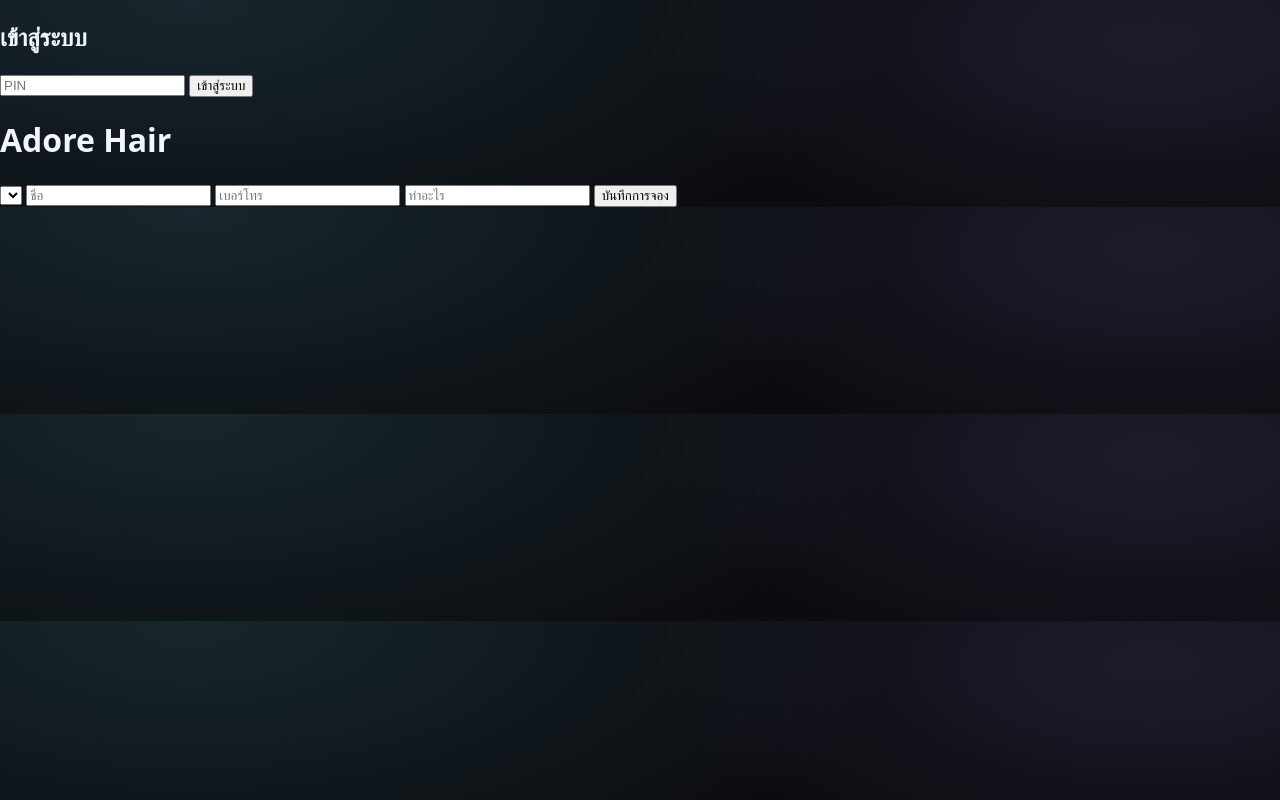
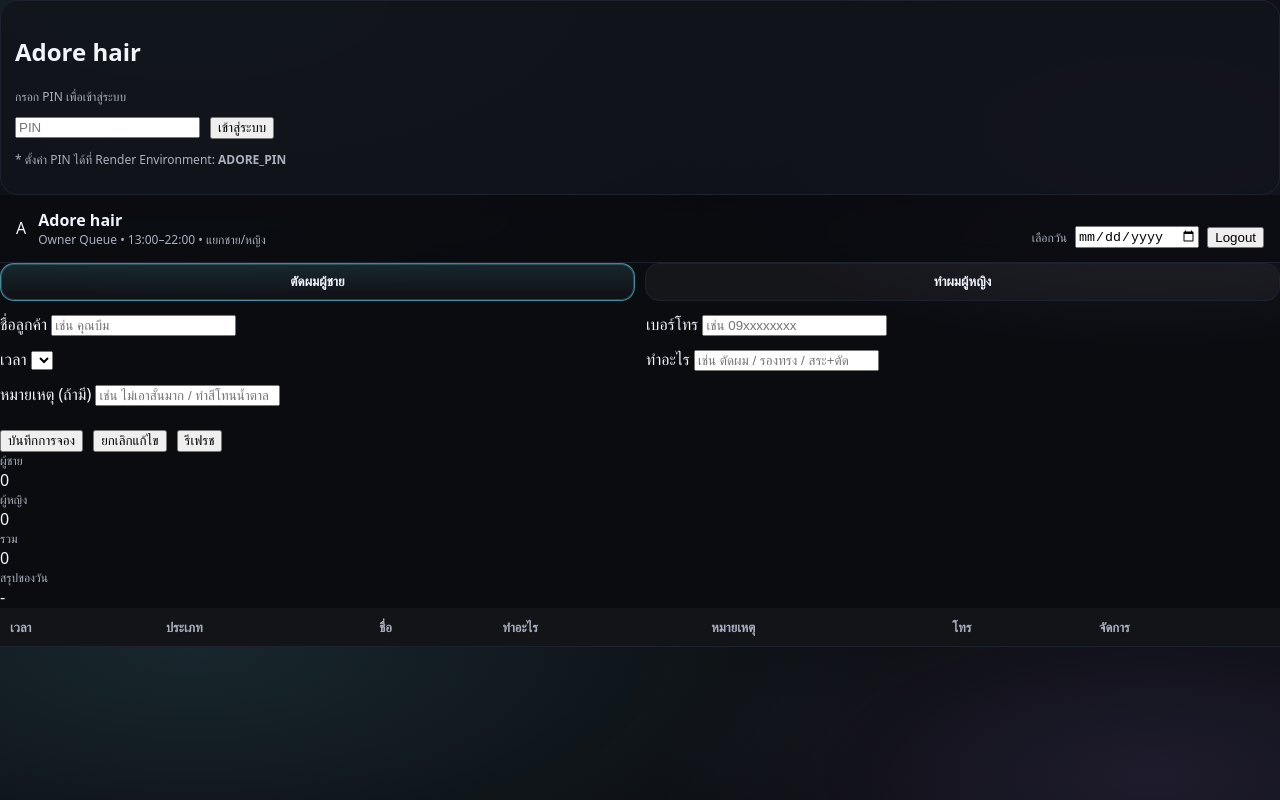
Before and after one commit to natthakitkich/adore-hair, a website: page public/index.html in a window 1280 px wide. Drawn offline with Linux system fonts and the light colour scheme; no server answers.

Commit message:
Update index.html

```diff
--- a/public/index.html
+++ b/public/index.html
@@ -1,35 +1,129 @@
-<!DOCTYPE html>
+<!doctype html>
 <html lang="th">
 <head>
-  <meta charset="UTF-8" />
-  <title>Adore Hair Queue</title>
-  <link rel="stylesheet" href="style.css" />
+  <meta charset="utf-8" />
+  <meta name="viewport" content="width=device-width, initial-scale=1" />
+  <title>Adore hair — Queue</title>
+  <link rel="stylesheet" href="./style.css" />
 </head>
 <body>
 
-<div id="loginOverlay">
-  <div class="loginBox">
-    <h2>เข้าสู่ระบบ</h2>
-    <input id="pin" placeholder="PIN" />
-    <button id="loginBtn">เข้าสู่ระบบ</button>
-    <div id="loginMsg"></div>
+  <!-- LOGIN SCREEN (must login first) -->
+  <section id="loginScreen" class="screen">
+    <div class="card">
+      <h1>Adore hair</h1>
+      <p class="muted">กรอก PIN เพื่อเข้าสู่ระบบ</p>
+
+      <div class="row">
+        <input id="pin" type="password" inputmode="numeric" placeholder="PIN" />
+        <button id="loginBtn" class="primary">เข้าสู่ระบบ</button>
+      </div>
+
+      <div id="loginMsg" class="msg"></div>
+      <p class="hint muted">* ตั้งค่า PIN ได้ที่ Render Environment: <b>ADORE_PIN</b></p>
+    </div>
+  </section>
+
+  <!-- APP SCREEN -->
+  <section id="appScreen" class="screen hidden">
+    <header class="topbar">
+      <div class="brand">
+        <div class="avatar">A</div>
+        <div>
+          <div class="title">Adore hair</div>
+          <div class="subtitle muted">Owner Queue • 13:00–22:00 • แยกชาย/หญิง</div>
         </div>
       </div>
 
-<h1>Adore Hair</h1>
+      <div class="actions">
+        <label class="muted">เลือกวัน</label>
+        <input id="date" type="date" />
+        <button id="logoutBtn" class="ghost">Logout</button>
+      </div>
+    </header>
 
-<form id="bookingForm">
-  <select id="time"></select>
-  <input id="name" placeholder="ชื่อ" required />
-  <input id="phone" placeholder="เบอร์โทร" required />
-  <input id="service" placeholder="ทำอะไร" required />
-  <button id="submitBtn">บันทึกการจอง</button>
+    <main class="wrap">
+      <div class="tabs">
+        <button class="tab active" data-tab="male">ตัดผมผู้ชาย</button>
+        <button class="tab" data-tab="female">ทำผมผู้หญิง</button>
+      </div>
+
+      <form id="bookingForm" class="panel">
+        <div class="grid">
+          <div>
+            <label>ชื่อลูกค้า</label>
+            <input id="name" type="text" placeholder="เช่น คุณบีม" required />
+          </div>
+          <div>
+            <label>เบอร์โทร</label>
+            <input id="phone" type="tel" placeholder="เช่น 09xxxxxxxx" required />
+          </div>
+
+          <div>
+            <label>เวลา</label>
+            <select id="time" required></select>
+          </div>
+          <div>
+            <label>ทำอะไร</label>
+            <input id="service" type="text" placeholder="เช่น ตัดผม / รองทรง / สระ+ตัด" required />
+          </div>
+
+          <div class="full">
+            <label>หมายเหตุ (ถ้ามี)</label>
+            <input id="note" type="text" placeholder="เช่น ไม่เอาสั้นมาก / ทำสีโทนน้ำตาล" />
+          </div>
+        </div>
+
+        <div class="row between">
+          <div class="row">
+            <button id="submitBtn" type="submit" class="primary">บันทึกการจอง</button>
+            <button id="cancelEditBtn" type="button" class="ghost hidden">ยกเลิกแก้ไข</button>
+            <button id="refreshBtn" type="button" class="ghost">รีเฟรช</button>
+          </div>
+          <div id="msg" class="msg"></div>
+        </div>
       </form>
 
+      <section class="panel">
+        <div class="summary">
+          <div class="box">
+            <div class="muted">ผู้ชาย</div>
+            <div id="countMale" class="big">0</div>
+          </div>
+          <div class="box">
+            <div class="muted">ผู้หญิง</div>
+            <div id="countFemale" class="big">0</div>
+          </div>
+          <div class="box">
+            <div class="muted">รวม</div>
+            <div id="countTotal" class="big">0</div>
+          </div>
+          <div class="box grow">
+            <div class="muted">สรุปของวัน</div>
+            <div id="summaryHint" class="big small">-</div>
+          </div>
+        </div>
+
+        <div class="tableWrap">
           <table>
+            <thead>
+              <tr>
+                <th>เวลา</th>
+                <th>ประเภท</th>
+                <th>ชื่อ</th>
+                <th>ทำอะไร</th>
+                <th>หมายเหตุ</th>
+                <th>โทร</th>
+                <th>จัดการ</th>
+              </tr>
+            </thead>
             <tbody id="list"></tbody>
           </table>
+        </div>
+      </section>
+    </main>
+  </section>
 
-<script src="app.js"></script>
+  <script src="./app.js"></script>
 </body>
 </html>
```
Lines whose indentation alone changed are shown as unchanged.
